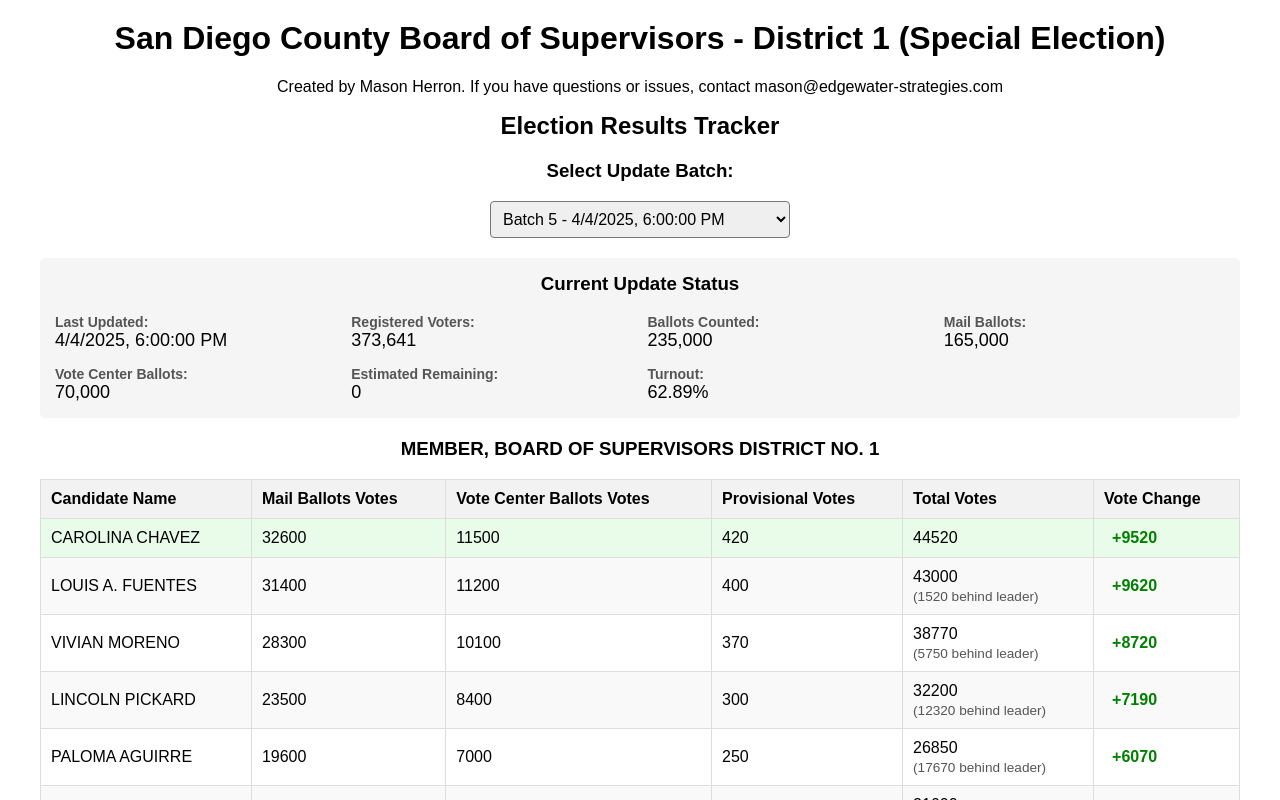
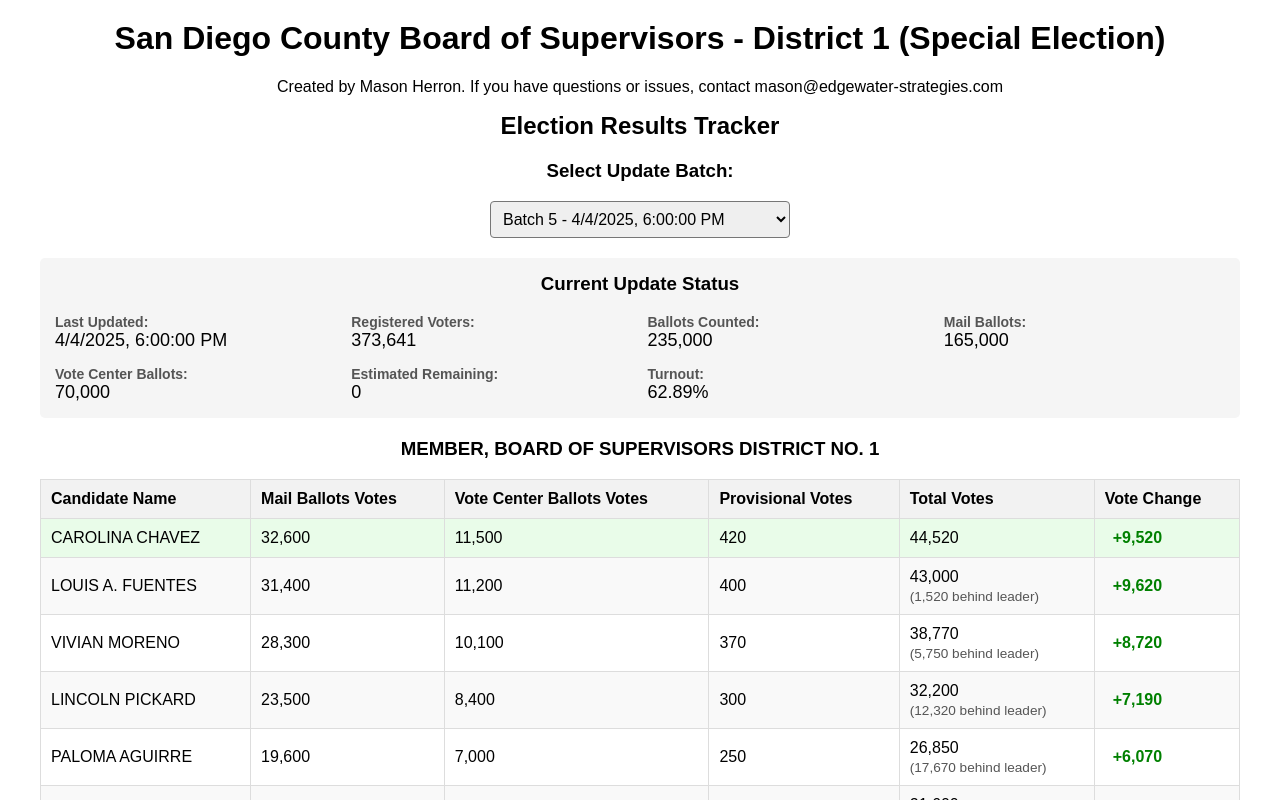
Before and after one commit to mph372/san-diego-election-tracker, a React (Create React App) app: page / in a window 1280 px wide. Shown: the top 800 px of the page. Built offline with nearby package versions, Linux system fonts and the light colour scheme.

Commit message:
changed number formatting

```diff
--- a/src/components/ResultsTable.js
+++ b/src/components/ResultsTable.js
@@ -26,6 +26,12 @@ const ResultsTable = ({ results, previousResults }) => {
 
   // Find the leader (candidate with most votes)
   const leader = sortedResults.length > 0 ? sortedResults[0] : null;
+
+  // Function to format numbers with commas
+  const formatNumber = (num) => {
+    if (num === null || num === undefined) return 'N/A';
+    return new Intl.NumberFormat().format(num);
+  };
 
   return (
     <div className="results-table">
@@ -64,12 +70,13 @@ const ResultsTable = ({ results, previousResults }) => {
                 <tr key={index} className={isLeader ? 'leader' : ''}>
                   {columnsToDisplay.map(column => (
                     <td key={`${index}-${column}`}>
-                      {row[column] !== undefined ? row[column] : 'N/A'}
+                      {column === 'Candidate Name' ? row[column] :
+                        (row[column] !== undefined ? formatNumber(row[column]) : 'N/A')}
 
                       {/* Show gap from leader for Total Votes column (except for the leader) */}
                       {column === 'Total Votes' && !isLeader && gapFromLeader !== null && gapFromLeader > 0 && (
                         <span className="vote-gap">
-                          ({gapFromLeader} behind leader)
+                          ({formatNumber(gapFromLeader)} behind leader)
                         </span>
                       )}
                     </td>
@@ -80,7 +87,7 @@ const ResultsTable = ({ results, previousResults }) => {
                     <td>
                       {voteChange !== null && (
                         <span className={`vote-change ${voteChange > 0 ? 'positive' : voteChange < 0 ? 'negative' : 'unchanged'}`}>
-                          {voteChange > 0 ? `+${voteChange}` : voteChange}
+                          {voteChange > 0 ? `+${formatNumber(voteChange)}` : formatNumber(voteChange)}
                         </span>
                       )}
                     </td>
```
